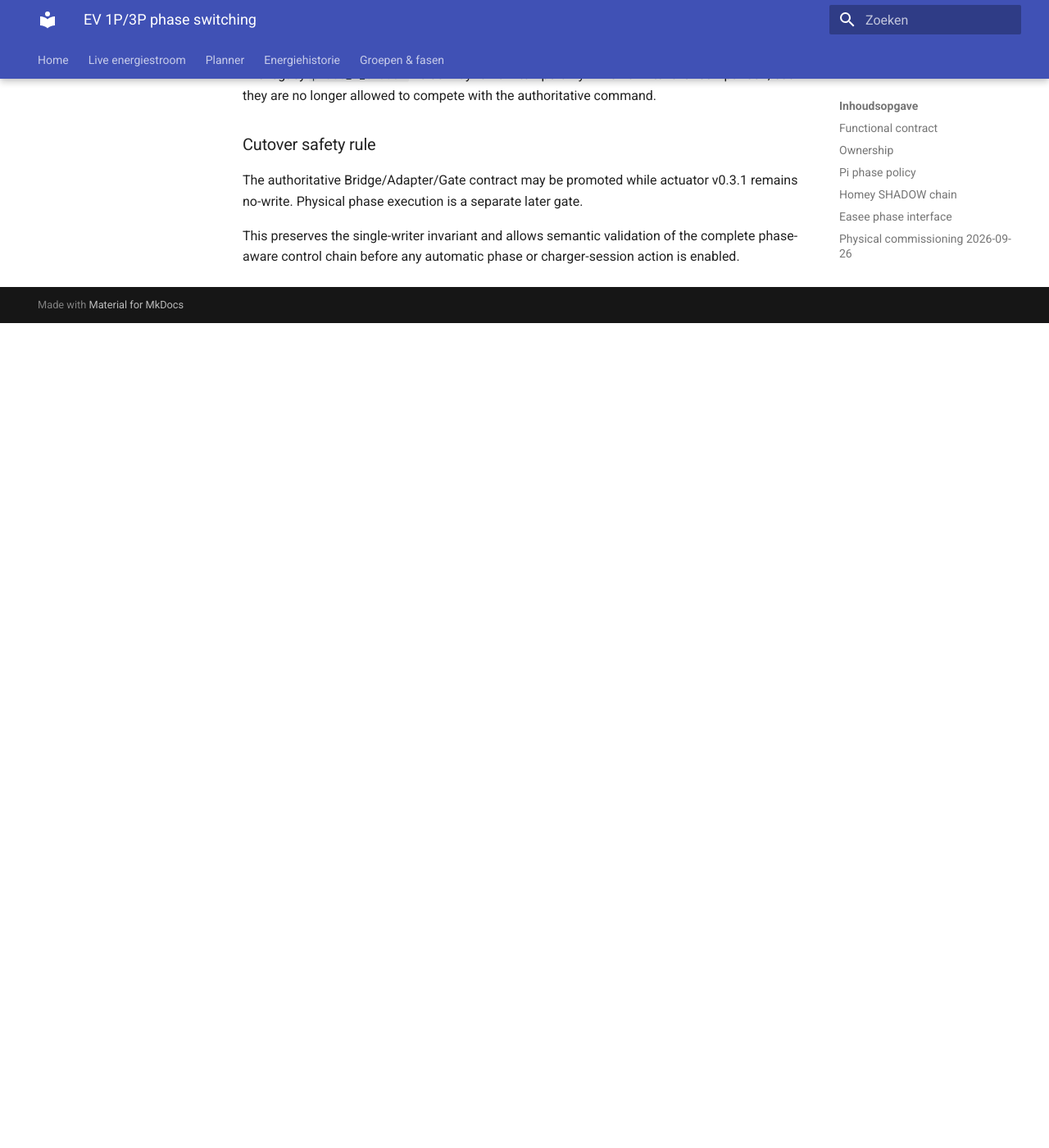
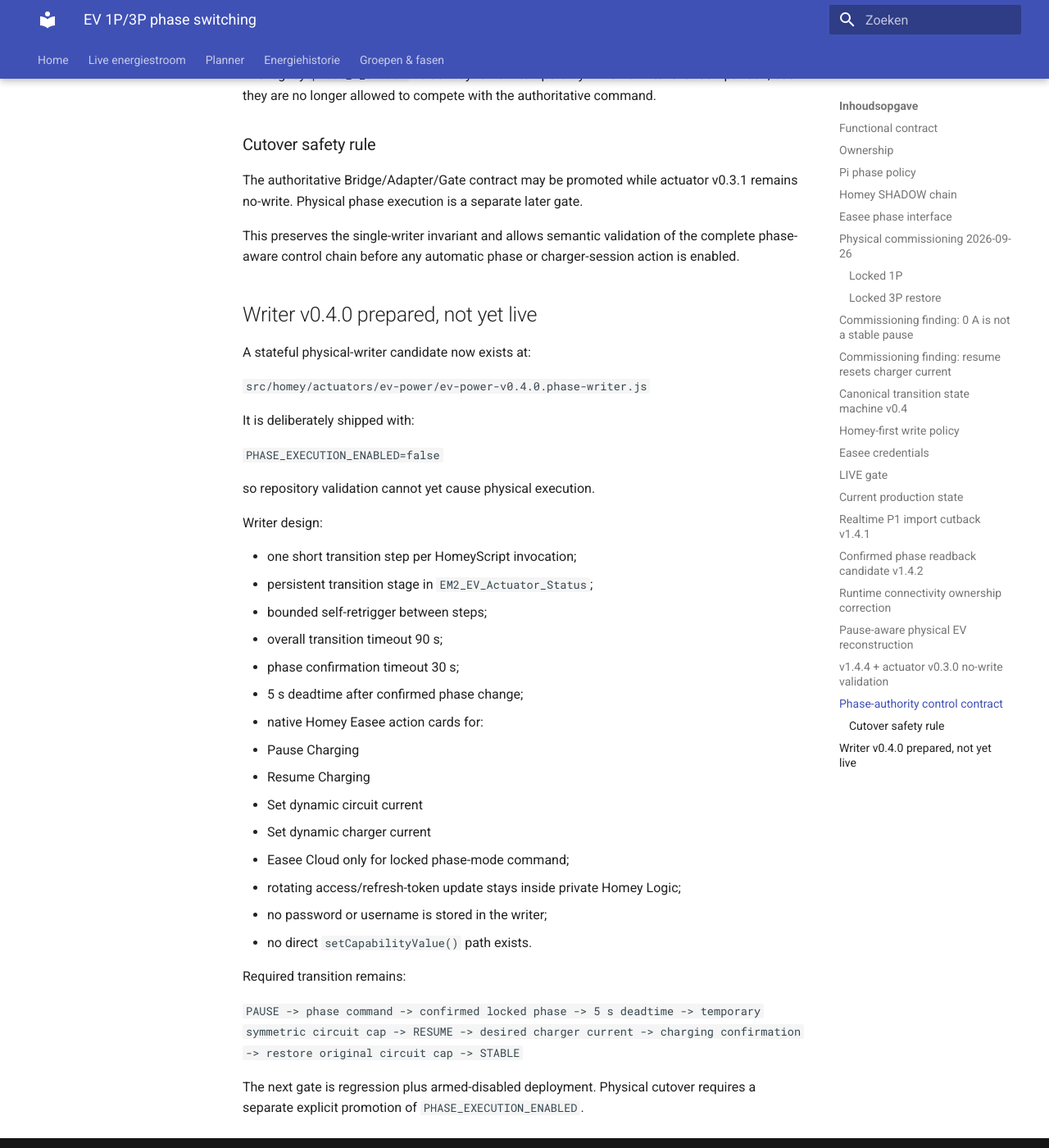
Before and after one commit to OnsKasteeltje/homey-energy-manual, an MkDocs documentation site: the page built from docs/architecture/ev-phase-switching-v0.1.md, in a window 1280 px wide and 1400 px high, scrolled down 12172 px. Shown: the whole window at 82% size. Built offline with MkDocs 1.6.1 and Material for MkDocs 9.7.7, drawn with Linux system fonts in a browser that asks for light colours; before the commit the page ends 12566 px from its top, so only the background shows below that.

Commit message:
docs(ev): document armed-disabled phase writer v0.4.0

```diff
--- a/docs/architecture/ev-phase-switching-v0.1.md
+++ b/docs/architecture/ev-phase-switching-v0.1.md
@@ -452,3 +452,40 @@
 The authoritative Bridge/Adapter/Gate contract may be promoted while actuator v0.3.1 remains no-write. Physical phase execution is a separate later gate.
 
 This preserves the single-writer invariant and allows semantic validation of the complete phase-aware control chain before any automatic phase or charger-session action is enabled.
+
+
+## Writer v0.4.0 prepared, not yet live
+
+A stateful physical-writer candidate now exists at:
+
+`src/homey/actuators/ev-power/ev-power-v0.4.0.phase-writer.js`
+
+It is deliberately shipped with:
+
+`PHASE_EXECUTION_ENABLED=false`
+
+so repository validation cannot yet cause physical execution.
+
+Writer design:
+
+- one short transition step per HomeyScript invocation;
+- persistent transition stage in `EM2_EV_Actuator_Status`;
+- bounded self-retrigger between steps;
+- overall transition timeout 90 s;
+- phase confirmation timeout 30 s;
+- 5 s deadtime after confirmed phase change;
+- native Homey Easee action cards for:
+  - Pause Charging
+  - Resume Charging
+  - Set dynamic circuit current
+  - Set dynamic charger current
+- Easee Cloud only for locked phase-mode command;
+- rotating access/refresh-token update stays inside private Homey Logic;
+- no password or username is stored in the writer;
+- no direct `setCapabilityValue()` path exists.
+
+Required transition remains:
+
+`PAUSE -> phase command -> confirmed locked phase -> 5 s deadtime -> temporary symmetric circuit cap -> RESUME -> desired charger current -> charging confirmation -> restore original circuit cap -> STABLE`
+
+The next gate is regression plus armed-disabled deployment. Physical cutover requires a separate explicit promotion of `PHASE_EXECUTION_ENABLED`.
```
